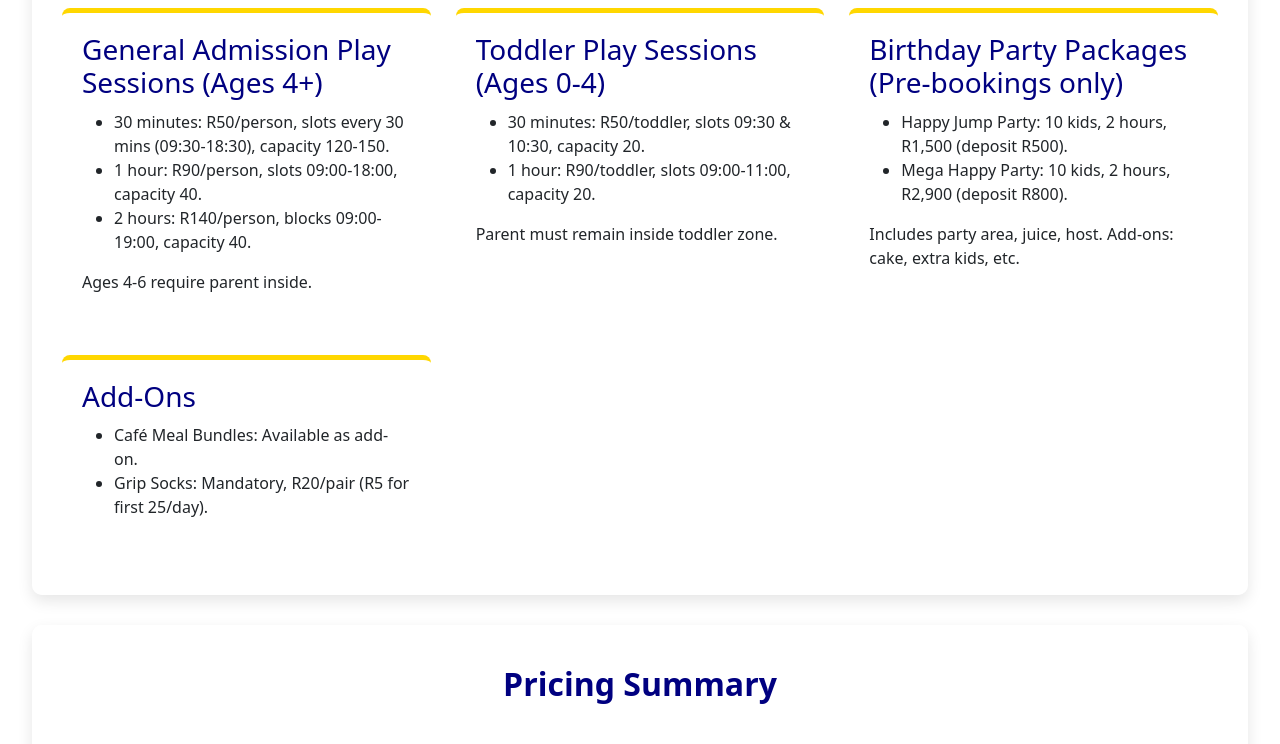
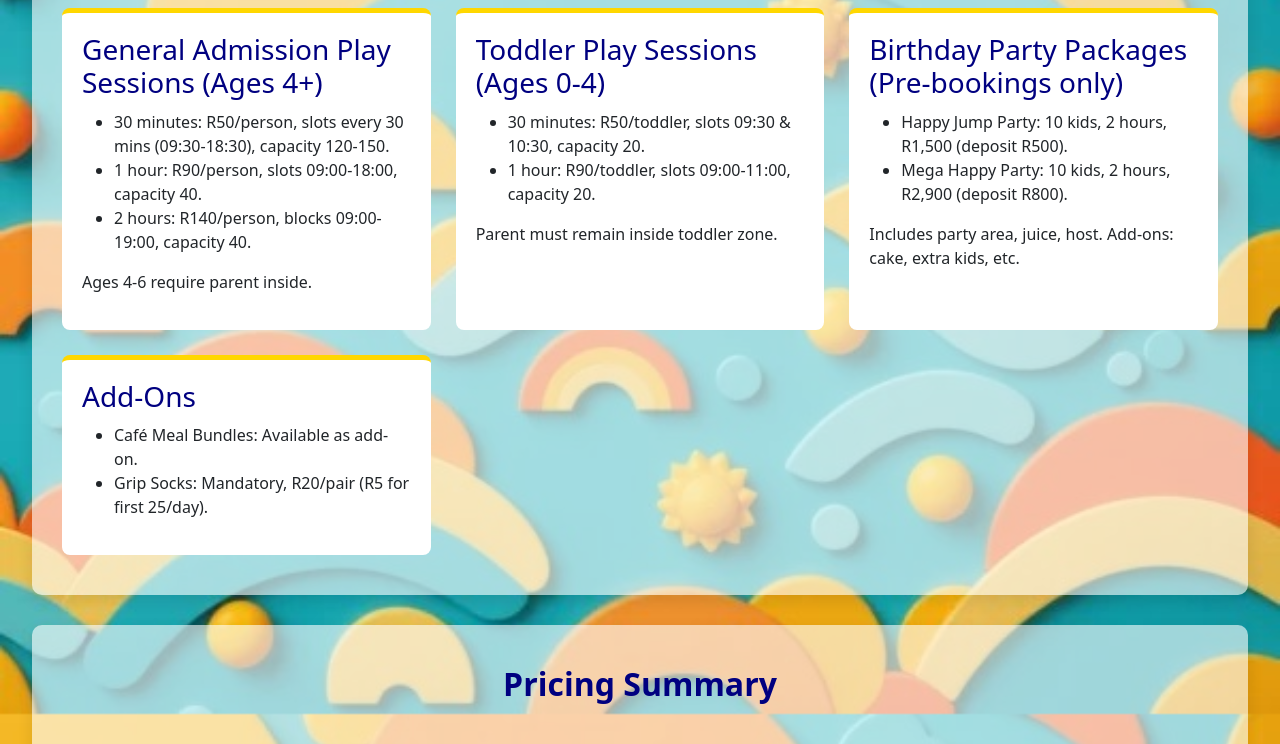
Before and after one commit to ChukwumaMakhubo/happyvillebooking, a plain HTML site: page index.html in a window 1280 px wide. Shown: the part 566-1310 px from the top of the page. Drawn offline with nearby package versions, Linux system fonts and the light colour scheme.

Commit message:
Refactor global styles and update background color

```diff
--- a/styles.css
+++ b/styles.css
@@ -5,12 +5,11 @@ body {
     font-family: "Segoe UI", Arial, sans-serif;
     margin: 0;
     padding: 0;
-    background-color: #f4f4f4;
+    background-color: green;
     color: #000080; /* Navy Blue */
-    background-image: url(images/Background.jpeg');
+    background-image: url('images/Background.jpeg');
     background-size: cover;
     background-attachment: fixed;
-       background-color: #002eff;
 
 }
 
```
